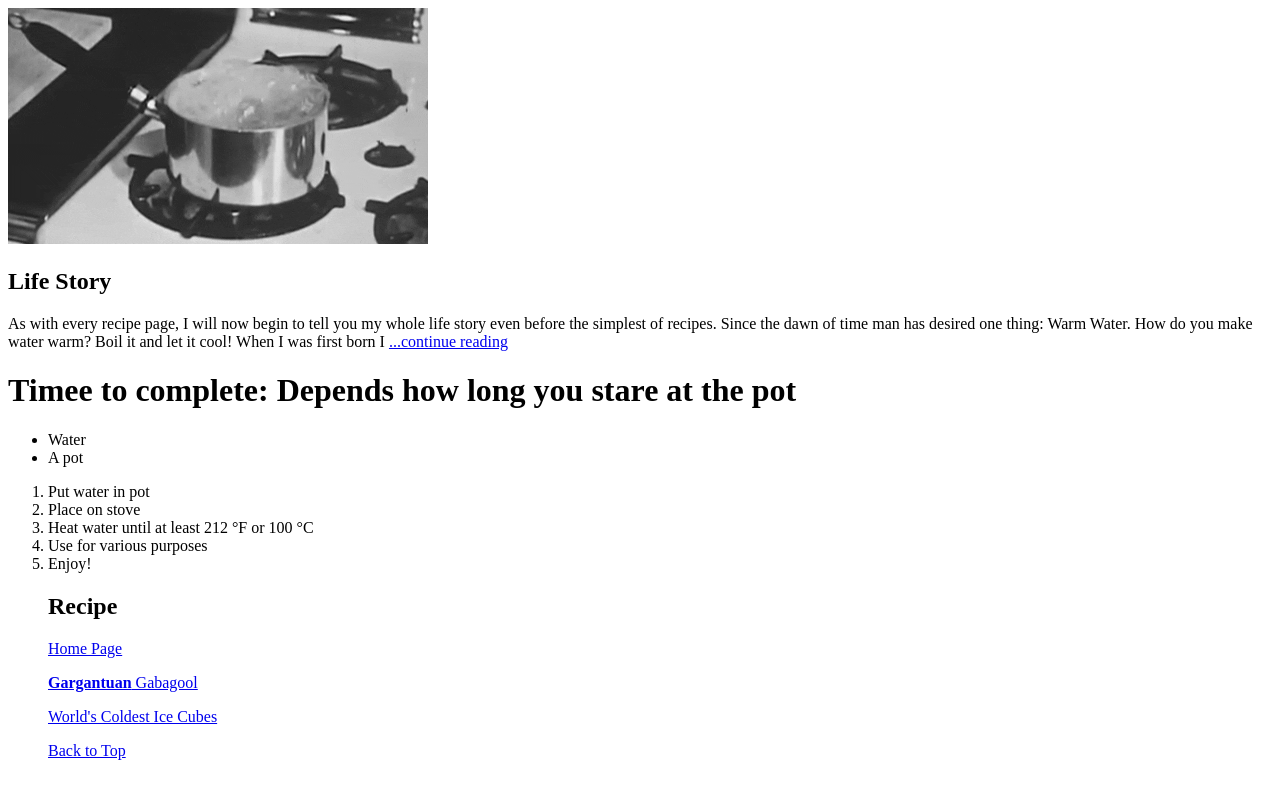
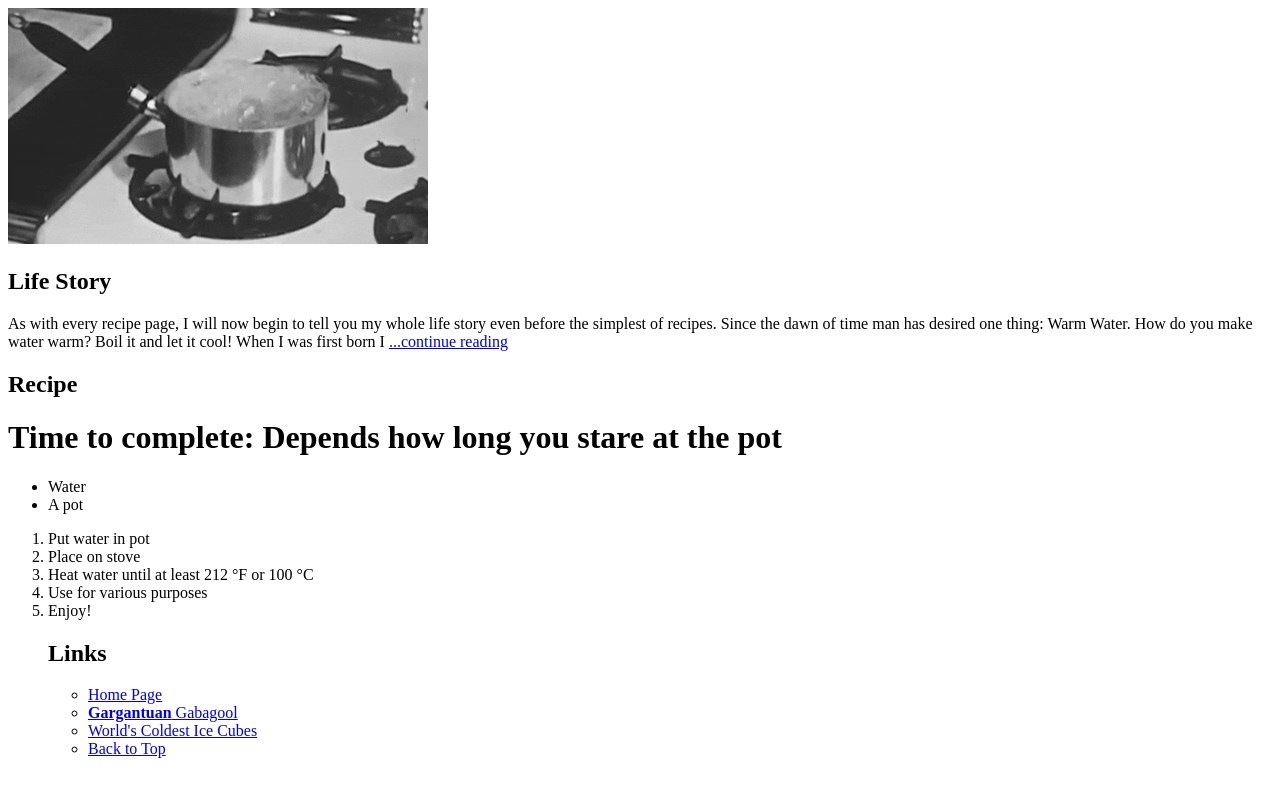
Before and after one commit to camcwest98/odin-recipes, a plain HTML site: page pages/boiling_water.html in a window 1280 px wide. Drawn offline with Linux system fonts and the light colour scheme.

Commit message:
General Bug Fixes and Formatting
Fixed an issue where the About Me image would not load due to a linking
issue. Also formatted all links to be in an unordered list. Found a typo
causing an extra '>' character to be present within the links

```diff
--- a/pages/boiling_water.html
+++ b/pages/boiling_water.html
@@ -16,7 +16,8 @@
         <a href="https://www.youtube.com/watch?v=dQw4w9WgXcQ"
         >...continue reading</a>
     </p>
-    <h1>Timee to complete: Depends how long you stare at the pot</h1>
+    <h2>Recipe</h2>
+    <h1>Time to complete: Depends how long you stare at the pot</h1>
     <ul>
         <li>Water</li>
         <li>A pot</li>
@@ -27,15 +28,16 @@
         <li>Heat water until at least 212 &deg;F or 100 &deg;C</li>
         <li>Use for various purposes</li>
         <li>Enjoy!</li>
-    <h2>Recipe</h2>
 
-    <p><a href="../index.html">Home Page</a> </p>
 
-    <p><a href="./gabagool.html"><strong>Gargantuan</strong> Gabagool
-    </a></p>
-
-    <p><a href="./ice_cubes.html">World's Coldest Ice Cubes</a>
-    </p>
-    <p><a href="#top">Back to Top</a></p>
+        <h2>Links</h2>
+        <ul>
+            <li><a href="../index.html">Home Page</a> </li>
+            <li><a href="./gabagool.html"> <strong>Gargantuan</strong> Gabagool
+            </a></li>
+            <li><a href="./ice_cubes.html"> World's Coldest Ice Cubes</a>
+            </li>
+            <li><a href="#top">Back to Top</a></li>
+        </ul>
 </body>
 </html>
```
Also changed, not shown: index.html (+1 -1 lines), pages/about.html (+13 -11 lines), pages/gabagool.html (+9 -7 lines), pages/ice_cubes.html (+9 -7 lines), 1 other file.
